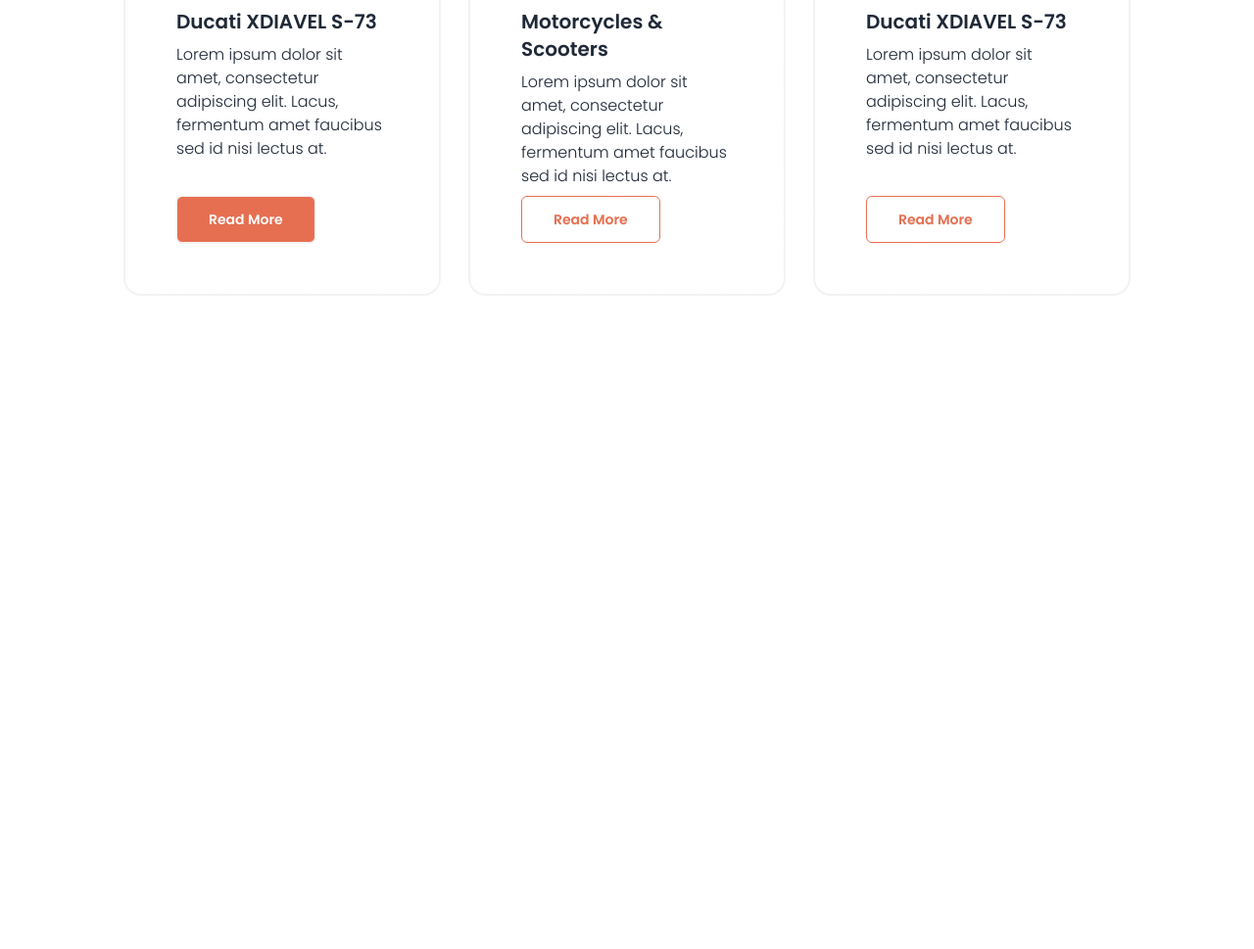
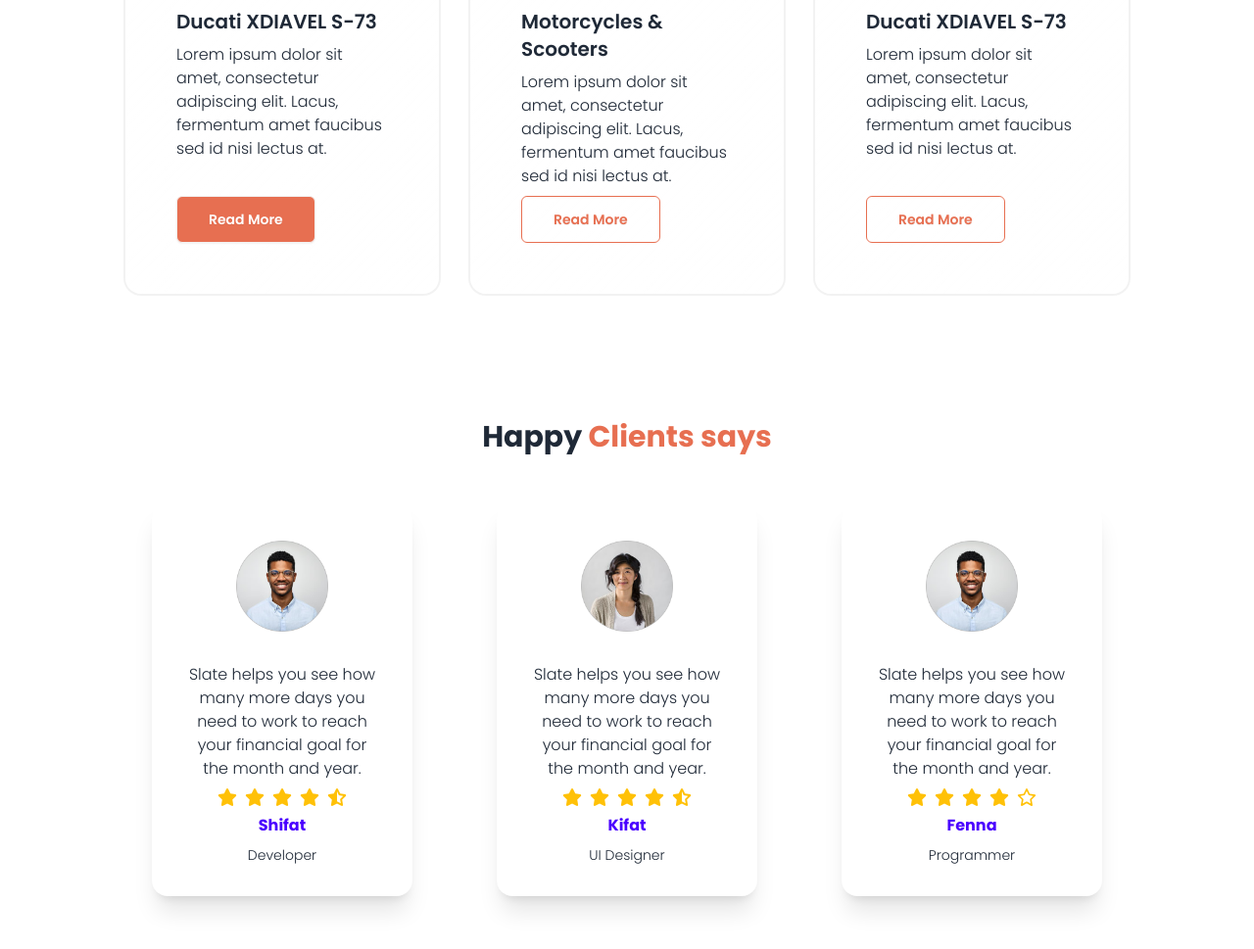
Before and after one commit to MostafizurRahman199/bike_zone_daisy_ui, a website: page index.html in a window 1280 px wide. Shown: the part 1410-2379 px from the top of the page at 98% size. Before the commit the page ends 1710 px from the top, so only its background shows below. Drawn offline with nearby package versions, Linux system fonts and the light colour scheme.

Commit message:
Happy Clients says section done

```diff
--- a/index.html
+++ b/index.html
@@ -281,6 +281,108 @@
         </div>
       </div>
       </section>
+
+
+
+      <section class="byke_collection my-32 mx-auto">
+        <div class="flex flex-col justify-around items-center space-y-12 mx-auto">
+
+          <div class="flex flex-col justify-start items-center  px-4">
+              <h1 class="text-2xl text-center md:text-3xl font-bold font_1">Happy <span class="text-[#E76F51]">Clients says</span></h1>
+
+         </div>
+
+         <div class="w-4/5 grid grid-cols-1 md:grid-cols-2 lg:grid-cols-3 gap-8 flex-wrap ">
+
+          <div class="card bg-base-100 w-5/6 shadow-xl mx-auto">
+            <figure class="px-10 pt-10">
+              <img
+               class="w-3/6" src="./images/others/user-1.png"
+                alt="Shoes"
+                class="rounded-xl" />
+            </figure>
+            <div class="card-body items-center text-center">
+
+              <p>Slate helps you see how
+                many more days you need
+                to work to reach your financial
+                goal for the month and year.</p>
+
+                <ul class="flex items-end gap-2">
+                  <li><img class="w-5" src="./images/icons/star-solid.svg" alt=""></li>
+                  <li><img class="w-5" src="./images/icons/star-solid.svg" alt=""></li>
+                  <li><img class="w-5" src="./images/icons/star-solid.svg" alt=""></li>
+                  <li><img class="w-5" src="./images/icons/star-solid.svg" alt=""></li>
+                  <li><img class="w-5" src="./images/icons/star-half-stroke-solid.svg" alt=""></li>
+                </ul>
+
+                <p class="text-primary font-bold">Shifat</p>
+
+                <p class="text-sm ">Developer</p>
+
+            </div>
+          </div>
+          <div class="card bg-base-100 w-5/6 shadow-xl mx-auto">
+            <figure class="px-10 pt-10">
+              <img
+               class="w-3/6" src="./images/others/user-2.png"
+                alt="user_2"
+                class="rounded-xl" />
+            </figure>
+            <div class="card-body items-center text-center">
+
+              <p>Slate helps you see how
+                many more days you need
+                to work to reach your financial
+                goal for the month and year.</p>
+
+                <ul class="flex items-end gap-2">
+                  <li><img class="w-5" src="./images/icons/star-solid.svg" alt=""></li>
+                  <li><img class="w-5" src="./images/icons/star-solid.svg" alt=""></li>
+                  <li><img class="w-5" src="./images/icons/star-solid.svg" alt=""></li>
+                  <li><img class="w-5" src="./images/icons/star-solid.svg" alt=""></li>
+                  <li><img class="w-5" src="./images/icons/star-half-stroke-solid.svg" alt=""></li>
+                </ul>
+
+                <p class="text-primary font-bold">Kifat</p>
+
+                <p class="text-sm ">UI Designer</p>
+
+            </div>
+          </div>
+          <div class="card bg-base-100 w-5/6 shadow-xl mx-auto">
+            <figure class="px-10 pt-10">
+              <img
+               class="w-3/6" src="./images/others/user-1.png"
+                alt="Shoes"
+                class="rounded-xl" />
+            </figure>
+            <div class="card-body items-center text-center">
+
+              <p>Slate helps you see how
+                many more days you need
+                to work to reach your financial
+                goal for the month and year.</p>
+
+                <ul class="flex items-end gap-2">
+                  <li><img class="w-5" src="./images/icons/star-solid.svg" alt=""></li>
+                  <li><img class="w-5" src="./images/icons/star-solid.svg" alt=""></li>
+                  <li><img class="w-5" src="./images/icons/star-solid.svg" alt=""></li>
+                  <li><img class="w-5" src="./images/icons/star-solid.svg" alt=""></li>
+                  <li><img class="w-5" src="./images/icons/star-regular.svg" alt=""></li>
+                </ul>
+
+                <p class="text-primary font-bold">Fenna</p>
+
+                <p class="text-sm ">Programmer</p>
+
+            </div>
+          </div>
+
+
+        </div>
+      </div>
+      </section>
     </main>
   </body>
 </html>
```
